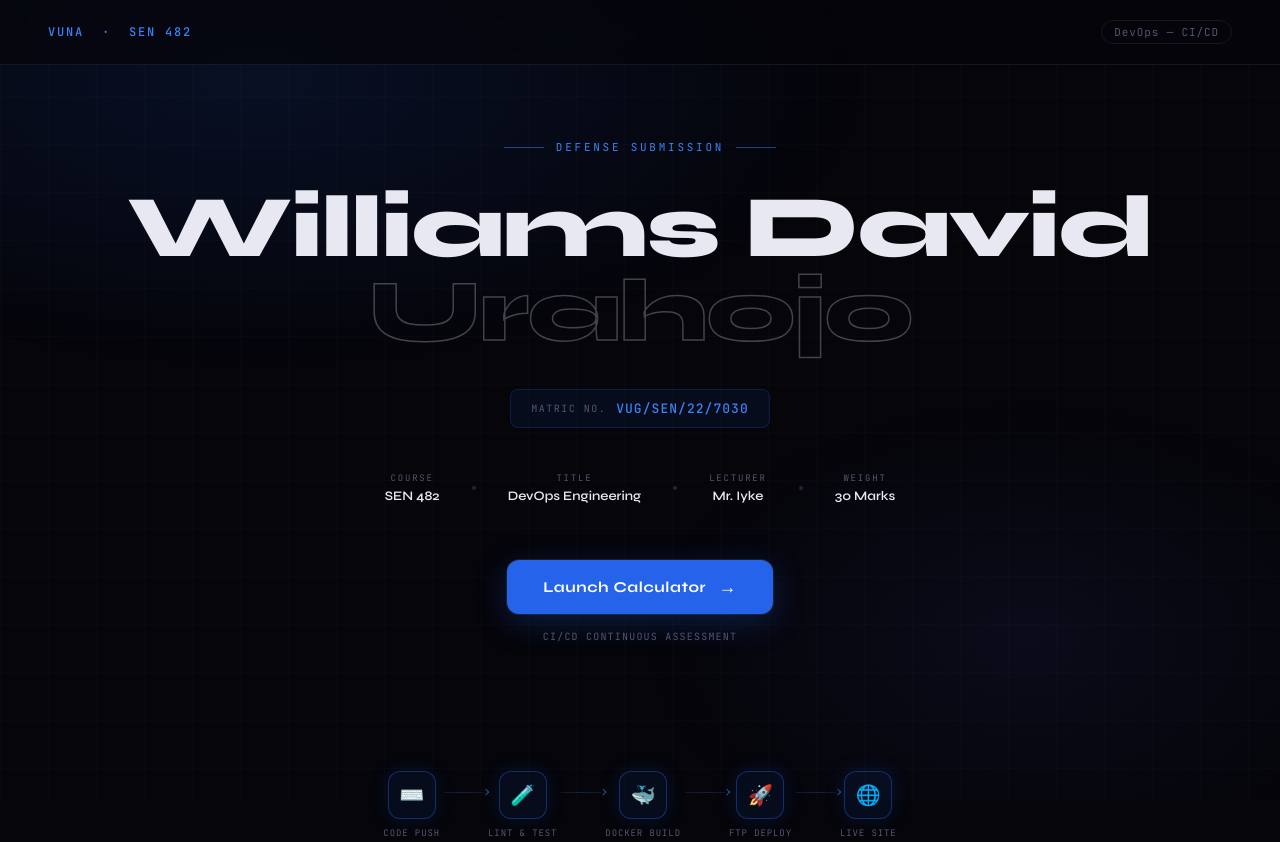
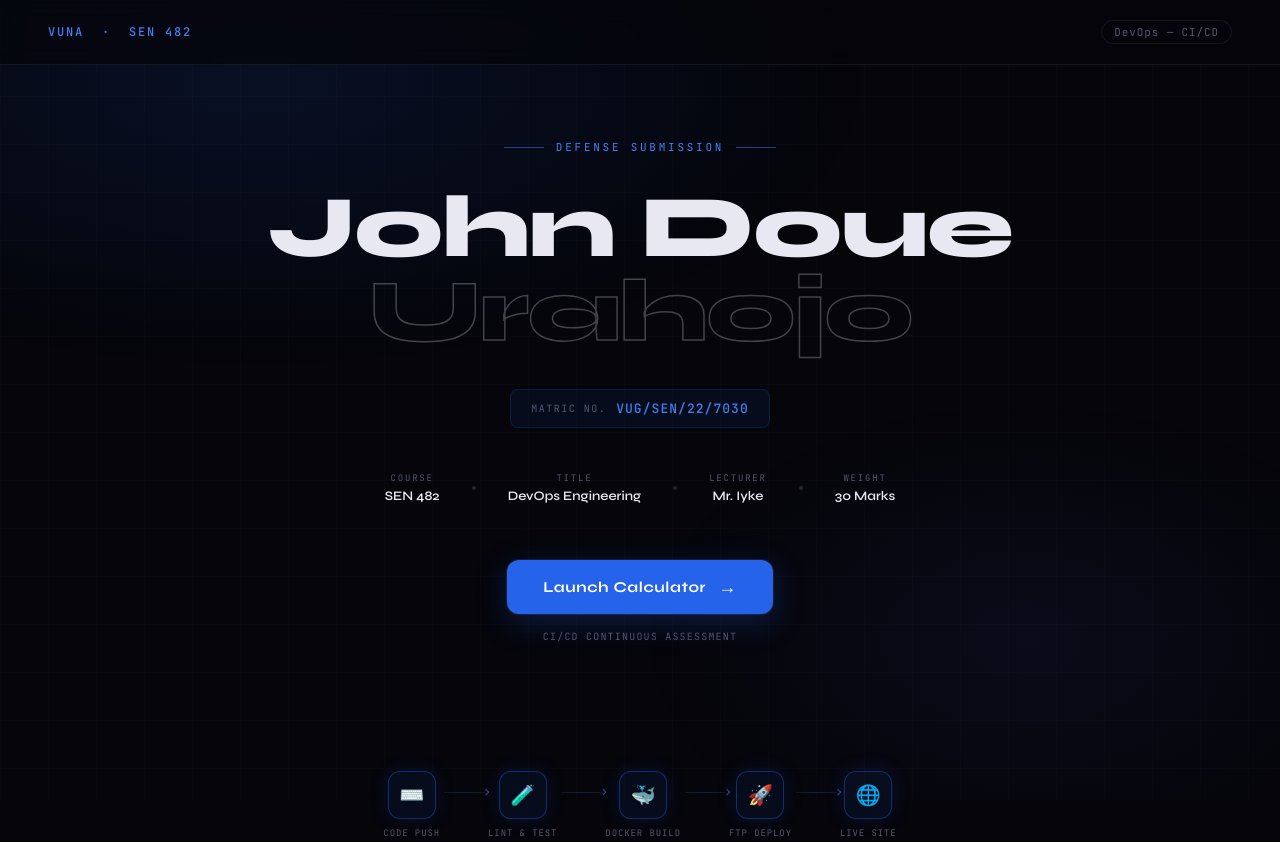
Before and after one commit to David-wll/vuna_calc_482, a website: page index.html in a window 1280 px wide. Shown: the top 842 px of the page. Drawn offline with Linux system fonts and the light colour scheme.

Commit message:
change of name

```diff
--- a/index.html
+++ b/index.html
@@ -388,7 +388,7 @@
     <div class="eyebrow">Defense Submission</div>
 
     <h1 class="name">
-      <span class="first">Williams David</span>
+      <span class="first">John Doue</span>
       <span class="last">Urahojo</span>
     </h1>
 
```
